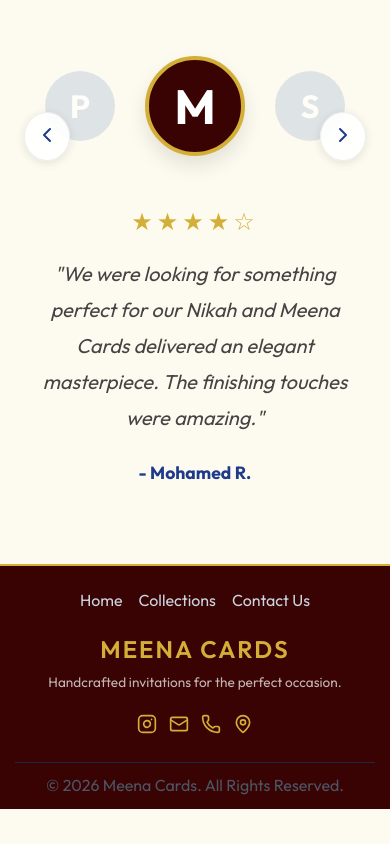
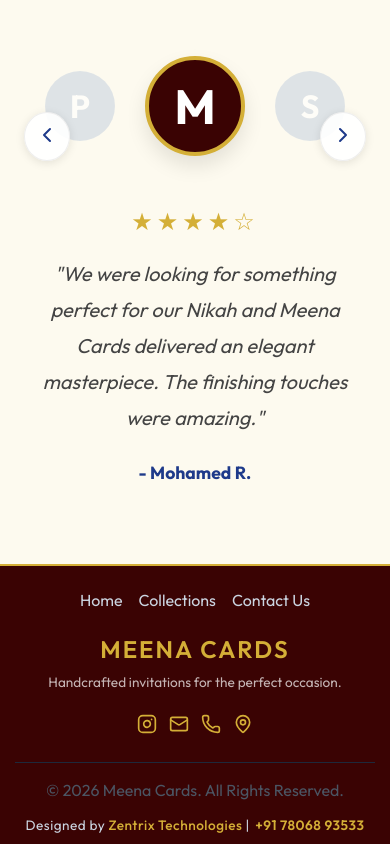
Before and after one commit to meenacards/meena-cards, a React (Vite) app in the folder frontend/: page / in a window 390 px wide. Shown: the part 4558-5402 px from the top of the page. Before the commit the page ends 5367 px from the top, so only its background shows below. Built offline with nearby package versions, Linux system fonts and the light colour scheme; no server answers.

Commit message:
refactor: enhance footer layout with developer credits and improve styling for better responsiveness

```diff
--- a/frontend/src/components/Footer.jsx
+++ b/frontend/src/components/Footer.jsx
@@ -42,7 +42,10 @@
       </div>
 
       <div className="footer-bottom">
-        <p>© <span id="dynamic-auto-year">{currentYear}</span> Meena Cards. All Rights Reserved.</p>
+        <p className="copyright-text">© <span id="dynamic-auto-year">{currentYear}</span> Meena Cards. All Rights Reserved.</p>
+        <div className="developer-credits">
+          Designed by <span className="dev-brand">Zentrix Technologies</span> | <a href="tel:+917806893533" className="dev-phone">+91 78068 93533</a>
+        </div>
       </div>
     </footer>
   );
--- a/frontend/src/components/footer.css
+++ b/frontend/src/components/footer.css
@@ -136,10 +136,44 @@
   max-width: 1200px;
   margin: 20px auto 0;
   border-top: 1px solid #1e293b;
-  padding-top: 10px;
-  text-align: center;
+  padding-top: 15px;
+  display: flex;
+  justify-content: space-between;
+  align-items: center;
   color: #64748b;
   font-size: 0.8rem;
+  flex-wrap: wrap;
+  gap: 12px;
+}
+
+.copyright-text {
+  margin: 0;
+}
+
+.developer-credits {
+  font-family: inherit; /* Matches website's primary font (Outfit) */
+  font-size: 0.85rem;
+  color: #cbd5e1; /* Slate color to match footer paragraph */
+  letter-spacing: 0.5px;
+}
+
+.developer-credits .dev-brand {
+  color: #D4AF37; /* The exact gold color used in the site */
+  font-weight: 500;
+  font-size: 0.85rem;
+}
+
+.developer-credits .dev-phone {
+  color: #D4AF37; /* Gold color */
+  text-decoration: none;
+  font-weight: 600;
+  padding-left: 2px;
+  transition: opacity 0.3s ease;
+}
+
+.developer-credits .dev-phone:hover {
+  opacity: 0.8;
+  text-decoration: none;
 }
 
 /* Mobile Responsiveness */
@@ -180,5 +214,8 @@
   .footer-bottom {
     margin-top: 24px;
     font-size: 0.75rem;
+    flex-direction: column;
+    justify-content: center;
+    text-align: center;
   }
 }
```
